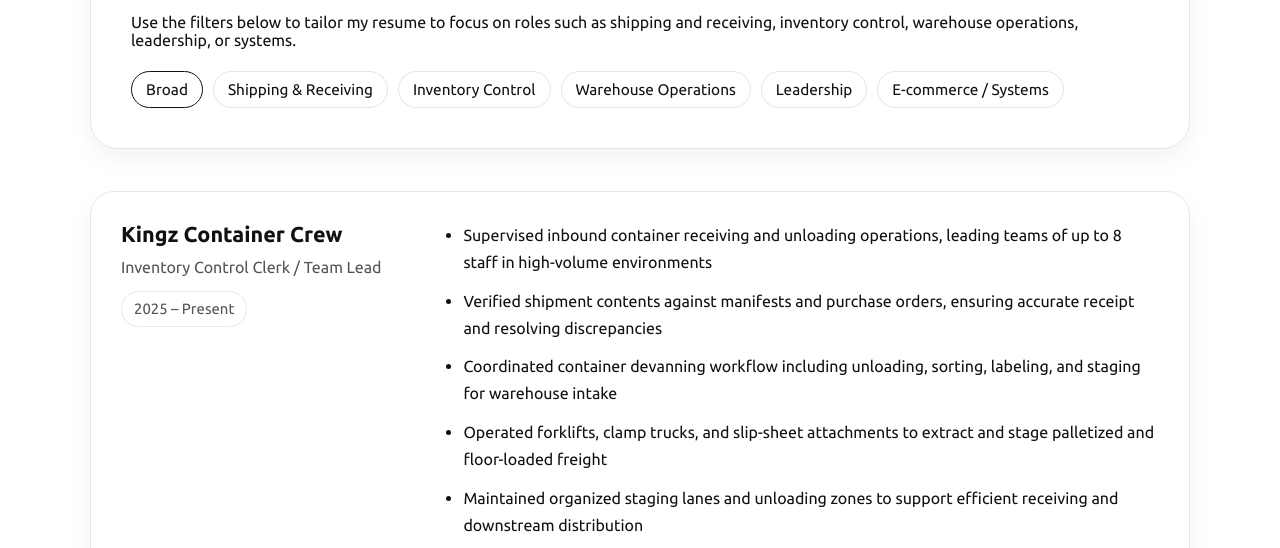
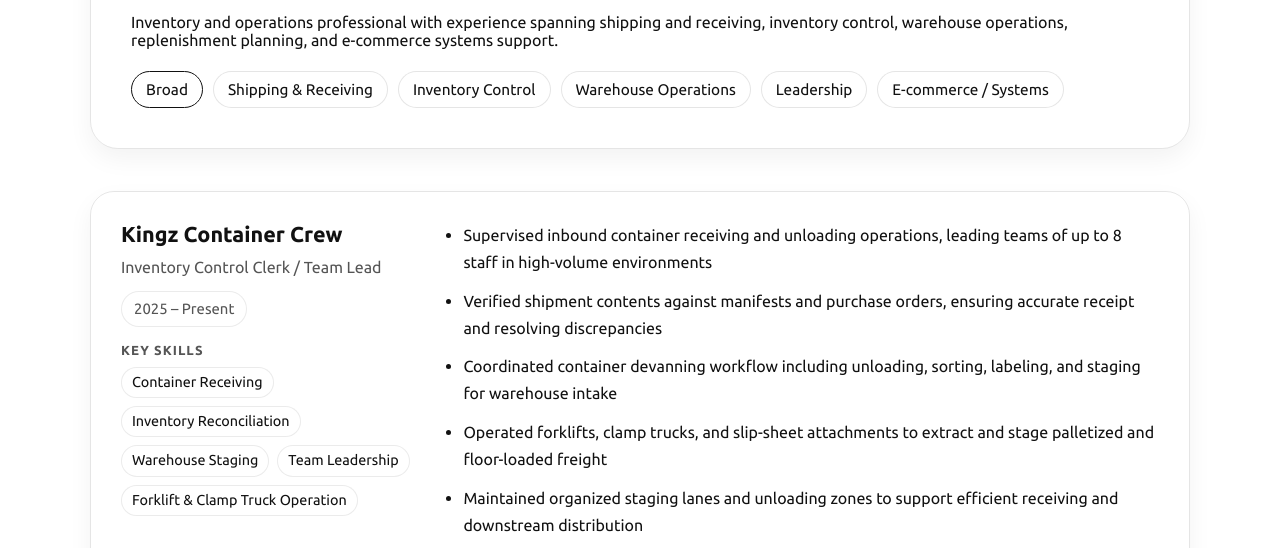
Before and after one commit to OneWaterboy/new-profile-site, a plain HTML site: page resume.html in a window 1280 px wide. Shown: the part 210-758 px from the top of the page. Drawn offline with Linux system fonts and the light colour scheme.

Commit message:
Added key skills and dynamic summary section

```diff
--- a/css/resume.css
+++ b/css/resume.css
@@ -192,3 +192,37 @@
     padding: 9px 12px;
   }
 }
+
+.resume-job__skills {
+  margin-top: 16px;
+}
+
+.resume-job__skills-title {
+  margin: 0 0 10px;
+  font-size: 0.82rem;
+  letter-spacing: 0.08em;
+  text-transform: uppercase;
+  color: var(--muted);
+}
+
+.resume-job__skill-list {
+  list-style: none;
+  margin: 0;
+  padding: 0;
+  display: flex;
+  flex-wrap: wrap;
+  gap: 8px;
+}
+
+.resume-job__skill {
+  display: inline-flex;
+  align-items: center;
+  min-height: 30px;
+  padding: 6px 10px;
+  border-radius: 999px;
+  font-size: 0.9rem;
+  line-height: 1.2;
+  background: rgba(255,255,255,0.55);
+  border: 1px solid rgba(0,0,0,0.08);
+  color: var(--text);
+}
--- a/js/resume.js
+++ b/js/resume.js
@@ -1,9 +1,25 @@
+const resumeSummaries = {
+  broad: "Inventory and operations professional with experience spanning shipping and receiving, inventory control, warehouse operations, replenishment planning, and e-commerce systems support.",
+  shipping: "Shipping and receiving experience centered on inbound flow, documentation verification, staging, freight handling, and coordination across warehouse and field operations.",
+  inventory: "Inventory-focused experience in stock accuracy, reconciliation, cycle counts, discrepancy resolution, replenishment support, and inventory data integrity across physical and digital systems.",
+  warehouse: "Warehouse operations experience supporting receiving, staging, fulfillment flow, picking efficiency, material movement, and safe, organized day-to-day execution.",
+  leadership: "Hands-on team lead experience directing workflows, training staff, improving process consistency, and supporting safe, efficient operations across fast-paced environments.",
+  systems: "Systems-oriented experience supporting e-commerce operations, inventory data accuracy, reporting, backend workflows, and platform integrations across storefront and operational tools."
+};
+
 const resumeData = [
   {
     company: "Kingz Container Crew",
     title: "Inventory Control Clerk / Team Lead",
     dates: "2025 – Present",
     theme: "forest",
+    keySkills: [
+      { text: "Container Receiving", tags: ["broad", "shipping"] },
+      { text: "Inventory Reconciliation", tags: ["broad", "inventory"] },
+      { text: "Warehouse Staging", tags: ["broad", "warehouse"] },
+      { text: "Team Leadership", tags: ["broad", "leadership"] },
+      { text: "Forklift & Clamp Truck Operation", tags: ["broad", "shipping", "warehouse"] }
+    ],
     bullets: [
       { text: "Supervised inbound container receiving and unloading operations, leading teams of up to 8 staff in high-volume environments", tags: ["broad", "shipping", "warehouse", "leadership"] },
       { text: "Verified shipment contents against manifests and purchase orders, ensuring accurate receipt and resolving discrepancies", tags: ["broad", "shipping", "inventory"] },
@@ -30,6 +46,13 @@
     title: "Inventory Clerk (Contract)",
     dates: "2024 – 2025",
     theme: "graphite",
+    keySkills: [
+      { text: "Purchase Order Reconciliation", tags: ["broad", "shipping", "inventory"] },
+      { text: "Inventory Tracking", tags: ["broad", "inventory"] },
+      { text: "Material Allocation", tags: ["broad", "shipping", "inventory"] },
+      { text: "Warehouse Organization", tags: ["broad", "warehouse"] },
+      { text: "Cross-Functional Coordination", tags: ["broad", "leadership"] }
+    ],
     bullets: [
       { text: "Maintained accurate inventory of parts, tools, and materials to support daily operations and field service teams", tags: ["broad", "inventory"] },
       { text: "Processed incoming shipments and reconciled received goods against purchase orders to ensure inventory accuracy", tags: ["broad", "inventory", "shipping"] },
@@ -55,6 +78,13 @@
     title: "E-commerce Systems & Inventory Operations",
     dates: "2021 – 2025",
     theme: "alpine",
+    keySkills: [
+      { text: "Shopify Operations", tags: ["broad", "systems"] },
+      { text: "Inventory Data Accuracy", tags: ["broad", "inventory", "systems"] },
+      { text: "System Integrations", tags: ["broad", "systems"] },
+      { text: "Reporting & Data Validation", tags: ["broad", "systems"] },
+      { text: "Shipping Platform Coordination", tags: ["broad", "systems", "shipping"] }
+    ],
     bullets: [
       { text: "Managed product, SKU, and inventory data across e-commerce platforms to ensure accurate listings and stock visibility", tags: ["broad", "inventory", "systems"] },
       { text: "Maintained alignment between storefront inventory and backend systems, reducing discrepancies and improving fulfillment accuracy", tags: ["broad", "inventory", "systems"] },
@@ -81,6 +111,13 @@
     title: "Inventory Planner",
     dates: "2019 – 2020",
     theme: "alpine",
+    keySkills: [
+      { text: "Replenishment Planning", tags: ["broad", "inventory"] },
+      { text: "Excel Inventory Analysis", tags: ["broad", "inventory", "systems"] },
+      { text: "Shipment Tracking", tags: ["broad", "shipping"] },
+      { text: "Cross-Functional Planning", tags: ["broad", "leadership", "inventory"] },
+      { text: "Inventory Reporting", tags: ["broad", "systems"] }
+    ],
     bullets: [
       { text: "Managed inventory tracking and replenishment across 13 retail locations, ensuring consistent product availability and minimizing stockouts", tags: ["broad", "inventory"] },
       { text: "Used Excel (pivot tables, lookups) to analyze inventory levels, identify shortages, and support data-driven replenishment decisions", tags: ["broad", "inventory", "systems"] },
@@ -104,6 +141,13 @@
     title: "Warehouse / Inventory Operations",
     dates: "2017 – 2019",
     theme: "graphite",
+    keySkills: [
+      { text: "Warehouse Operations", tags: ["broad", "warehouse"] },
+      { text: "Cycle Counts", tags: ["broad", "inventory"] },
+      { text: "Picking Efficiency", tags: ["broad", "warehouse"] },
+      { text: "Order Fulfillment Support", tags: ["broad", "shipping", "warehouse"] },
+      { text: "Team Training", tags: ["broad", "leadership"] }
+    ],
     bullets: [
       { text: "Coordinated daily warehouse operations to support efficient order fulfillment and material flow", tags: ["broad", "warehouse"] },
       { text: "Organized warehouse layout and staging areas to improve picking efficiency and reduce handling time", tags: ["broad", "warehouse", "inventory"] },
@@ -127,6 +171,7 @@
 
 const resumeList = document.getElementById("resumeList");
 const filterButtons = document.querySelectorAll(".resume-filter");
+const resumeSummary = document.getElementById("resumeSummary");
 
 function getURLFilter() {
   const params = new URLSearchParams(window.location.search);
@@ -150,18 +195,33 @@
   window.history.replaceState({}, "", newURL);
 }
 
-function getBulletsForFilter(job, filter) {
+function getItemsForFilter(items, filter) {
+  if (!items) return [];
+
   if (filter === "broad") {
-    return job.bullets.filter((bullet) => bullet.tags.includes("broad"));
+    return items.filter((item) => item.tags.includes("broad"));
   }
 
-  const matched = job.bullets.filter((bullet) => bullet.tags.includes(filter));
+  const matched = items.filter((item) => item.tags.includes(filter));
 
   if (matched.length > 0) {
     return matched;
   }
 
-  return job.bullets.filter((bullet) => bullet.tags.includes("broad")).slice(0, 2);
+  return items.filter((item) => item.tags.includes("broad")).slice(0, 3);
+}
+
+function getBulletsForFilter(job, filter) {
+  return getItemsForFilter(job.bullets, filter);
+}
+
+function getSkillsForFilter(job, filter) {
+  return getItemsForFilter(job.keySkills, filter);
+}
+
+function renderSummary(filter = "broad") {
+  if (!resumeSummary) return;
+  resumeSummary.textContent = resumeSummaries[filter] || resumeSummaries.broad;
 }
 
 function renderResume(filter = "broad") {
@@ -174,6 +234,7 @@
 
   resumeData.forEach((job) => {
     const bullets = getBulletsForFilter(job, filter);
+    const skills = getSkillsForFilter(job, filter);
 
     const article = document.createElement("article");
     article.className = `resume-job resume-job--${job.theme}`;
@@ -183,6 +244,13 @@
         <h2 class="resume-job__company">${job.company}</h2>
         <p class="resume-job__title">${job.title}</p>
         <div class="resume-job__dates">${job.dates}</div>
+
+        <div class="resume-job__skills">
+          <h3 class="resume-job__skills-title">Key Skills</h3>
+          <ul class="resume-job__skill-list">
+            ${skills.map((skill) => `<li class="resume-job__skill">${skill.text}</li>`).join("")}
+          </ul>
+        </div>
       </div>
 
       <div class="resume-job__content">
@@ -207,10 +275,12 @@
     const filter = button.dataset.filter;
     setActiveButton(filter);
     setURLFilter(filter);
+    renderSummary(filter);
     renderResume(filter);
   });
 });
 
 const initialFilter = getURLFilter();
 setActiveButton(initialFilter);
+renderSummary(initialFilter);
 renderResume(initialFilter);
--- a/resume.html
+++ b/resume.html
@@ -38,9 +38,9 @@
 
       <section class="resume-hero">
   <h1>Professional Experience</h1>
-        <p class="lede">
-          Use the filters below to tailor my resume to focus on roles such as shipping and receiving,
-          inventory control, warehouse operations, leadership, or systems.
+        <p class="lede" id="resumeSummary">
+            Inventory and operations professional with experience spanning shipping and receiving, inventory control,
+            warehouse operations, replenishment planning, and e-commerce systems support.
         </p>
 
         <div class="resume-filter-bar" id="resumeFilters">
```
Lines whose indentation alone changed are shown as unchanged.
